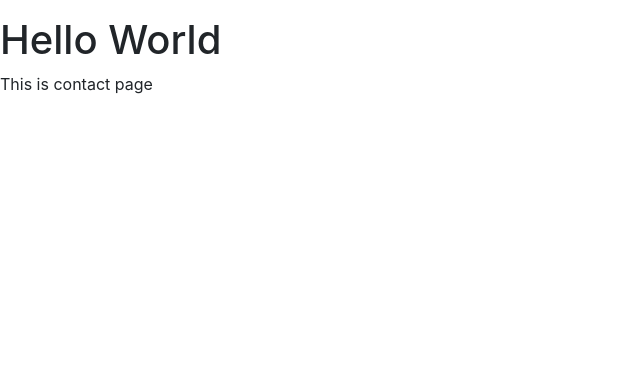
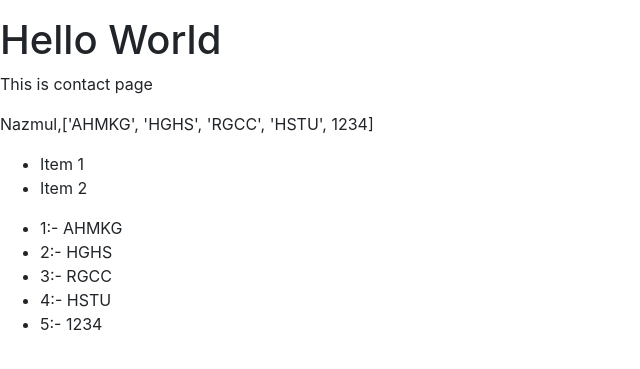
Before and after one commit to NazmulHasanMoon/Django, a Django app: page /contact/ in a window 1280 px wide. Shown: the part 72-441 px from the top of the page, without its empty margins (0-640 px from the left). Run offline with Django 3.2, Linux system fonts and the light colour scheme; some libraries are stand-ins or nearby versions.

Commit message:
Rendering Contex in a template from view

```diff
--- a/dj4m/trydjango/pages/views.py
+++ b/dj4m/trydjango/pages/views.py
@@ -7,7 +7,11 @@ def home_view(request,*args,**kwargs):
 	return render(request,"home.html",{})
 
 def contact_view(request,*args,**kwargs):
-	return render(request,"contact.html",{})
+	contex={
+		"Name":"Nazmul",
+		"Edu":["AHMKG","HGHS","RGCC","HSTU",1234]
+	}
+	return render(request,"contact.html",contex)
 
 def about_view(request,*args,**kwargs):
 	return render(request,"about.html",{})
--- a/dj4m/trydjango/templates/contact.html
+++ b/dj4m/trydjango/templates/contact.html
@@ -3,4 +3,18 @@
 {% block body %}
 <h1>Hello World</h1>
 <p>This is contact page</p>
+<p>{{Name}},{{Edu}}</p>
+<ul>
+	<li>
+		Item 1
+	</li>
+	<li>
+		Item 2
+	</li>
+</ul>
+<ul>
+{% for sub_item in Edu %}
+	<li>{{forloop.counter}}:- {{sub_item}} </li>
+{% endfor %}
+</ul>
 {% endblock %}
```
